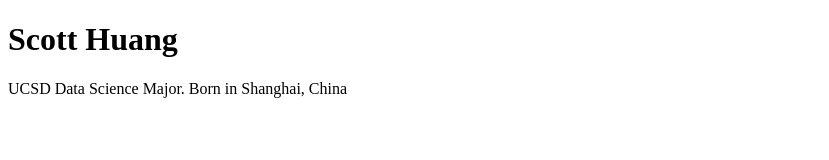
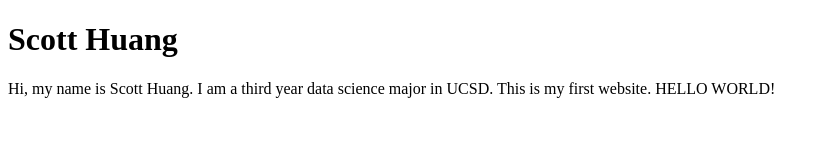
Before and after one commit to sch005-ucsd/portfolio, a plain HTML site: page index.html in a window 1280 px wide. Shown: the whole page, without its empty margins (0-829 px from the left). Drawn offline with Linux system fonts and the light colour scheme.

Commit message:
Update index.html

```diff
--- a/index.html
+++ b/index.html
@@ -7,6 +7,6 @@
 </head>
 <body>
     <h1>Scott Huang</h1>
-    <p>UCSD Data Science Major. Born in Shanghai, China</p>
+    <p>Hi, my name is Scott Huang. I am a third year data science major in UCSD. This is my first website. HELLO WORLD!</p>
 </body>
 </html>
```
